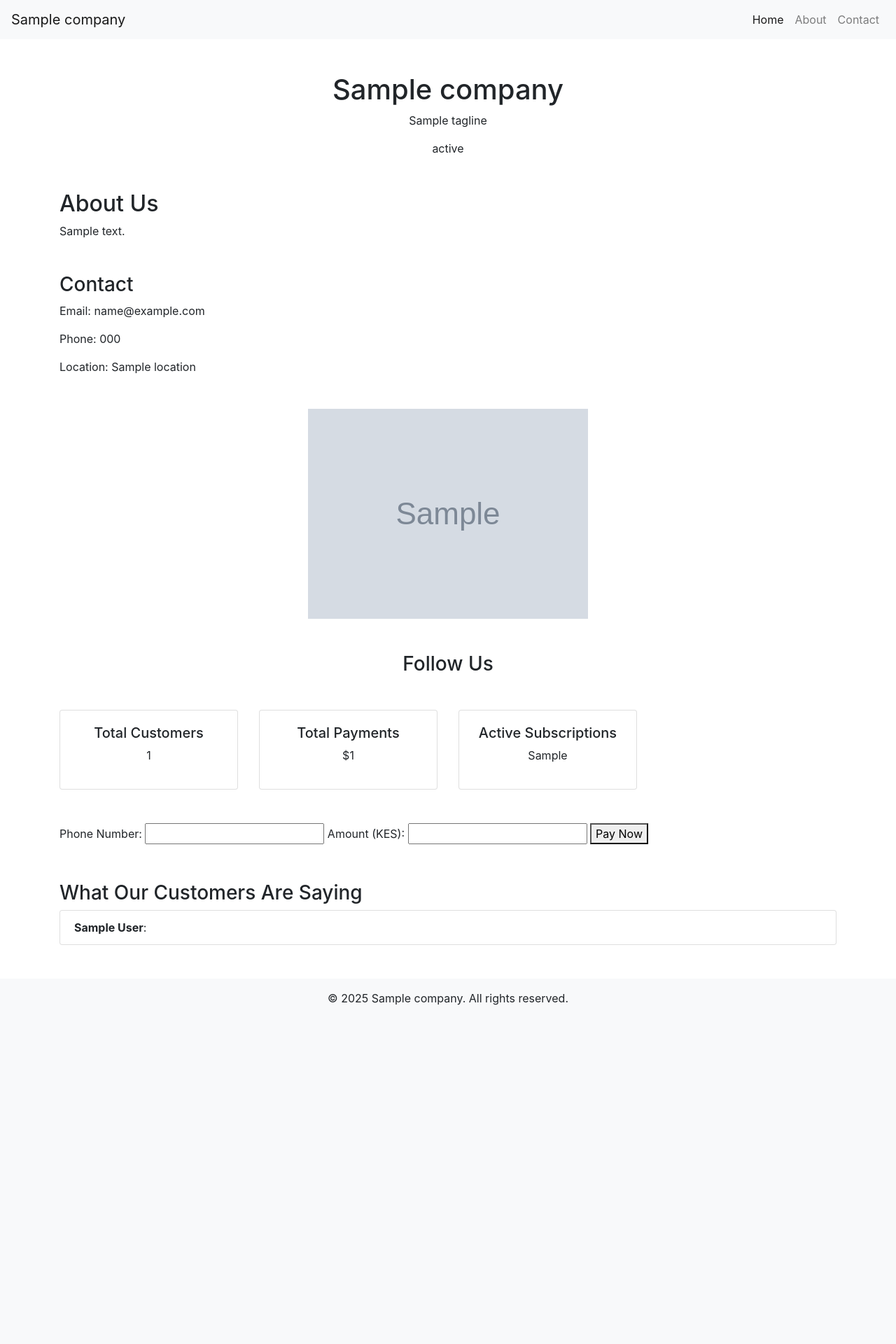
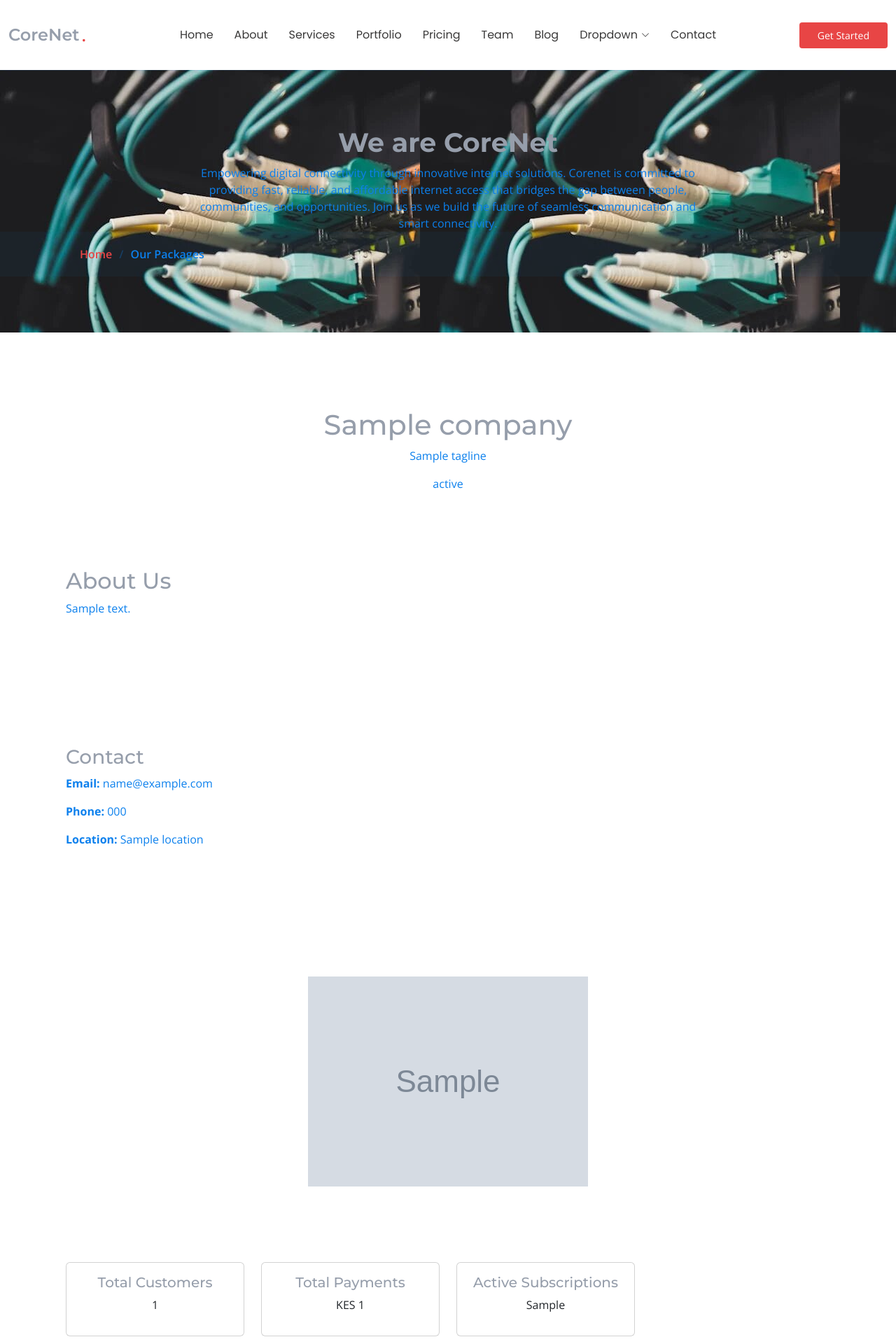
Before and after one commit to Tech-Swift/CoreNet, a Django app: template Netapp/myapp/templates/home.html in a window 1280 px wide. Shown: the top 1920 px of the page at 70% size. Before the commit the page ends 1436 px from the top, so only its background shows below. Run offline with Django 5.2, Linux system fonts and the light colour scheme; tables that the repository leaves empty hold one stand-in row (values such as "Sample post"); the template is opened without the code that fills it: values that come from a table or form of the project are taken from there, most other values are stand-ins (such as "Sample title", 1, 10 or a date in 2020); grey boxes marked "Sample" are stand-in pictures; parts of the project's set-up code (start-up, migrations or seed data) failed here and were passed over; some libraries are stand-ins or nearby versions.

Commit message:
Update A background image and a new landing page

```diff
--- a/Netapp/Netapp/settings.py
+++ b/Netapp/Netapp/settings.py
@@ -140,6 +140,10 @@
     BASE_DIR / 'myapp/assets',   # if you're using a custom folder for extra static
 ]
 
+MEDIA_URL = '/media/'
+MEDIA_ROOT = BASE_DIR / 'media'
+# URL to use when referring to media served from MEDIA_ROOT
+
 # Default primary key field type
 # https://docs.djangoproject.com/en/5.2/ref/settings/#default-auto-field
 
--- a/Netapp/Netapp/urls.py
+++ b/Netapp/Netapp/urls.py
@@ -25,6 +25,8 @@
 
     path('', views.dashboard, name='dashboard'),
 
+    path('home/', views.home, name='home'),
+
     path('trigger/', views.trigger, name='trigger'),
 
     path('callback/', views.callback, name='callback'),
@@ -32,3 +34,5 @@
 
 if settings.DEBUG:
     urlpatterns += static(settings.STATIC_URL, document_root=settings.STATIC_ROOT)
+    urlpatterns += static(settings.MEDIA_URL, document_root=settings.MEDIA_ROOT)
+#         'BACKEND': 'django.template.backends.django.DjangoTemplates',
--- a/Netapp/myapp/assets/css/main.css
+++ b/Netapp/myapp/assets/css/main.css
@@ -20,8 +20,8 @@
 /* Global Colors - The following color variables are used throughout the website. Updating them here will change the color scheme of the entire website */
 :root {
   --background-color: #ffffff; /* Background color for the entire website, including individual sections */
-  --default-color: #212529; /* Default color used for the majority of the text content across the entire website */
-  --heading-color: #32353a; /* Color for headings, subheadings and title throughout the website */
+  --default-color: #0c80ed; /* Default color used for the majority of the text content across the entire website */
+  --heading-color: #969eab; /* Color for headings, subheadings and title throughout the website */
   --accent-color: #e84545; /* Accent color that represents your brand on the website. It's used for buttons, links, and other elements that need to stand out */
   --surface-color: #ffffff; /* The surface color is used as a background of boxed elements within sections, such as cards, icon boxes, or other elements that require a visual separation from the global background. */
   --contrast-color: #ffffff; /* Contrast color for text, ensuring readability against backgrounds of accent, heading, or default colors. */
@@ -666,6 +666,7 @@
 .page-title {
   color: var(--default-color);
   background-color: var(--background-color);
+  background-image:  url("../img/image1.jpg");
   position: relative;
 }
 
--- a/Netapp/myapp/templates/home.html
+++ b/Netapp/myapp/templates/home.html
@@ -1,62 +1,31 @@
-<!DOCTYPE html>
-<html lang="en">
-<head>
-  <meta charset="UTF-8" />
-  <meta name="viewport" content="width=device-width, initial-scale=1.0"/>
-  <title>{{ company.company_name }}</title>
-  <link rel="stylesheet" href="https://stackpath.bootstrapcdn.com/bootstrap/4.5.2/css/bootstrap.min.css" />
-  <!-- Font Awesome for social icons -->
-  <link rel="stylesheet" href="https://cdnjs.cloudflare.com/ajax/libs/font-awesome/6.5.0/css/all.min.css" />
-</head>
-<body>
+{% extends 'master.html' %}
+{% load static %}
 
-<!-- Navbar -->
-<nav class="navbar navbar-expand-lg navbar-light bg-light">
-  <a class="navbar-brand" href="#">{{ company.company_name }}</a>
-  <button class="navbar-toggler" type="button" data-toggle="collapse" data-target="#navbarNav"
-    aria-controls="navbarNav" aria-expanded="false" aria-label="Toggle navigation">
-    <span class="navbar-toggler-icon"></span>
-  </button>
-
-  <div class="collapse navbar-collapse" id="navbarNav">
-    <ul class="navbar-nav ml-auto">
-      <li class="nav-item active">
-        <a class="nav-link" href="#">Home</a>
-      </li>
-      <li class="nav-item">
-        <a class="nav-link" href="#about">About</a>
-      </li>
-      <li class="nav-item">
-        <a class="nav-link" href="#contact">Contact</a>
-      </li>
-    </ul>
-  </div>
-</nav>
-
-<div class="container">
+{% block content %}
+<div class="container my-5">
   <!-- Hero Section -->
-  <header class="text-center my-5">
+  <header class="text-center mb-5">
     <h1>{{ company.company_name }}</h1>
     <p>{{ company.tagline }}</p>
     <p>{{ company.mission_statement }}</p>
   </header>
 
   <!-- About Section -->
-  <section id="about">
+  <section id="about" class="mb-5">
     <h2>About Us</h2>
     <p>{{ company.about_us_text }}</p>
   </section>
 
   <!-- Contact Section -->
-  <section id="contact" class="my-5">
+  <section id="contact" class="mb-5">
     <h3>Contact</h3>
-    <p>Email: {{ company.contact_email }}</p>
-    <p>Phone: {{ company.contact_phone }}</p>
-    <p>Location: {{ company.location }}</p>
+    <p><strong>Email:</strong> {{ company.contact_email }}</p>
+    <p><strong>Phone:</strong> {{ company.contact_phone }}</p>
+    <p><strong>Location:</strong> {{ company.location }}</p>
   </section>
 
-  <!-- Company Logo -->
-  <section class="text-center my-5">
+  <!-- Logo -->
+  <section class="text-center mb-5">
     {% if company.logo %}
       <img src="{{ company.logo.url }}" alt="{{ company.company_name }} logo" class="img-fluid">
     {% else %}
@@ -64,44 +33,8 @@
     {% endif %}
   </section>
 
-  <!-- Social Media Section -->
-  {% if company.social_media_links %}
-  <section class="my-4 text-center">
-    <h3>Follow Us</h3>
-    <ul class="list-inline">
-      {% for platform, link in company.social_media_links.items %}
-        {% if platform|lower == "twitter" or platform|lower == "x" %}
-          <li class="list-inline-item">
-            <a href="{{ link }}" target="_blank" class="btn btn-outline-dark btn-sm">
-              <i class="fab fa-x-twitter"></i> X
-            </a>
-          </li>
-        {% elif platform|lower == "linkedin" %}
-          <li class="list-inline-item">
-            <a href="{{ link }}" target="_blank" class="btn btn-outline-primary btn-sm">
-              <i class="fab fa-linkedin"></i> LinkedIn
-            </a>
-          </li>
-        {% elif platform|lower == "instagram" %}
-          <li class="list-inline-item">
-            <a href="{{ link }}" target="_blank" class="btn btn-outline-danger btn-sm">
-              <i class="fab fa-instagram"></i> Instagram
-            </a>
-          </li>
-        {% elif platform|lower == "facebook" %}
-          <li class="list-inline-item">
-            <a href="{{ link }}" target="_blank" class="btn btn-outline-primary btn-sm">
-              <i class="fab fa-facebook"></i> Facebook
-            </a>
-          </li>
-        {% endif %}
-      {% endfor %}
-    </ul>
-  </section>
-  {% endif %}
-
-  <!-- Key Metrics Section -->
-  <div class="row my-5">
+  <!-- Key Metrics -->
+  <div class="row mb-5">
     <div class="col-md-3">
       <div class="card text-center">
         <div class="card-body">
@@ -114,7 +47,7 @@
       <div class="card text-center">
         <div class="card-body">
           <h5>Total Payments</h5>
-          <p>${{ total_payments }}</p>
+          <p>KES {{ total_payments }}</p>
         </div>
       </div>
     </div>
@@ -128,41 +61,34 @@
     </div>
   </div>
 
-  <form method="POST">
-    {% csrf_token %}
-    <label>Phone Number:</label>
-    <input type="text" name="phone" required>
-
-    <label>Amount (KES):</label>
-    <input type="number" name="amount" required>
-
-    <button type="submit">Pay Now</button>
-</form>
+  <!-- Payment Form -->
+  <section class="mb-5">
+    <form method="POST">
+      {% csrf_token %}
+      <div class="form-group">
+        <label for="phone">Phone Number:</label>
+        <input type="text" class="form-control" name="phone" id="phone" required>
+      </div>
+      <div class="form-group">
+        <label for="amount">Amount (KES):</label>
+        <input type="number" class="form-control" name="amount" id="amount" required>
+      </div>
+      <button type="submit" class="btn btn-primary">Pay Now</button>
+    </form>
+  </section>
 
   <!-- Feedback Section -->
-  <section class="my-5">
+  <section>
     <h3>What Our Customers Are Saying</h3>
     <ul class="list-group">
       {% for feedback in recent_feedback %}
         <li class="list-group-item">
           <strong>{{ feedback.customer.name }}</strong>: {{ feedback.comment }}
         </li>
+      {% empty %}
+        <li class="list-group-item">No feedback yet.</li>
       {% endfor %}
     </ul>
   </section>
-
 </div>
-
-<!-- Footer -->
-<footer class="bg-light text-center text-lg-start mt-5">
-  <div class="text-center p-3">
-    © 2025 {{ company.company_name }}. All rights reserved.
-  </div>
-</footer>
-
-<!-- Bootstrap JS for navbar toggling -->
-<script src="https://code.jquery.com/jquery-3.5.1.slim.min.js"></script>
-<script src="https://cdn.jsdelivr.net/npm/bootstrap@4.5.2/dist/js/bootstrap.bundle.min.js"></script>
-
-</body>
-</html>
+{% endblock %}
--- a/Netapp/myapp/templates/master.html
+++ b/Netapp/myapp/templates/master.html
@@ -14,7 +14,7 @@
   <meta name="description" content="">
   <meta name="keywords" content="">
 
-  <link href="{% static 'img/favicon.png' %}" rel="icon">
+  <link href="{% static 'img/image1.jpg' %}" rel="icon">
   <link href="{% static 'img/apple-touch-icon.png' %}" rel="apple-touch-icon">
 
   <link href="https://fonts.googleapis.com" rel="preconnect">
@@ -84,13 +84,12 @@
   <main class="main">
 
     <div class="page-title" data-aos="fade">
-      <div class="heading">
-        <div class="container">
+      <div class="heading"  data-aos="fade-up">
+         <div class="container">
           <div class="row d-flex justify-content-center text-center">
             <div class="col-lg-8">
-              <h1>Starter Page</h1>
-              <p class="mb-0">Odio et unde deleniti. Deserunt numquam exercitationem. Officiis quo odio sint voluptas consequatur ut a odio voluptatem. Sit dolorum debitis veritatis natus dolores. Quasi ratione sint. Sit quaerat ipsum dolorem.</p>
-            </div>
+              <h1>We are CoreNet</h1>
+              <p class="mb-0">Empowering digital connectivity through innovative internet solutions. Corenet is committed to providing fast, reliable, and affordable internet access that bridges the gap between people, communities, and opportunities. Join us as we build the future of seamless communication and smart connectivity.</p>
           </div>
         </div>
       </div>
@@ -98,11 +97,13 @@
         <div class="container">
           <ol>
             <li><a href="index.html">Home</a></li>
-            <li class="current">Starter Page</li>
+            <li class="current">Our Packages</li>
           </ol>
         </div>
       </nav>
-    </div><section id="starter-section" class="starter-section section">
+    </div>
+
+    <section id="starter-section" class="starter-section section">
 
       <div class="container" data-aos="fade-up">
         {% block content %}
@@ -118,9 +119,9 @@
       <div class="row gy-4">
         <div class="col-lg-5 col-md-12 footer-about">
           <a href="index.html" class="logo d-flex align-items-center">
-            <span class="sitename">Append</span>
+            <span class="sitename">CoreNet</span>
           </a>
-          <p>Cras fermentum odio eu feugiat lide par naso tierra. Justo eget nada terra videa magna derita valies darta donna mare fermentum iaculis eu non diam phasellus.</p>
+          <p>Join a community that values innovation, service, and connection. The future is digital, and with CoreNet, you're always one step ahead.</p>
           <div class="social-links d-flex mt-4">
             <a href=""><i class="bi bi-twitter-x"></i></a>
             <a href=""><i class="bi bi-facebook"></i></a>
@@ -130,7 +131,7 @@
         </div>
 
         <div class="col-lg-2 col-6 footer-links">
-          <h4>Useful Links</h4>
+          <h4>Our Company</h4>
           <ul>
             <li><a href="#">Home</a></li>
             <li><a href="#">About us</a></li>
@@ -141,23 +142,22 @@
         </div>
 
         <div class="col-lg-2 col-6 footer-links">
-          <h4>Our Services</h4>
+          <h4>Our Packages</h4>
           <ul>
-            <li><a href="#">Web Design</a></li>
-            <li><a href="#">Web Development</a></li>
-            <li><a href="#">Product Management</a></li>
-            <li><a href="#">Marketing</a></li>
-            <li><a href="#">Graphic Design</a></li>
+            <li><a href="#">Daily</a></li>
+            <li><a href="#">Weekly</a></li>
+            <li><a href="#">Bi-Weekly</a></li>
+            <li><a href="#">Monthly</a></li>
+            <li><a href="#">Annually</a></li>
           </ul>
         </div>
 
         <div class="col-lg-3 col-md-12 footer-contact text-center text-md-start">
           <h4>Contact Us</h4>
-          <p>A108 Adam Street</p>
-          <p>New York, NY 535022</p>
-          <p>United States</p>
-          <p class="mt-4"><strong>Phone:</strong> <span>+1 5589 55488 55</span></p>
-          <p><strong>Email:</strong> <span>info@example.com</span></p>
+          <p>Kimathi street,Nairobi, Kenya 000000</p>
+          <p>Nairobi,Kenya</p>
+          <p class="mt-4"><strong>Phone:</strong> <span>+254 718 097096</span></p>
+          <p><strong>Email:</strong> <span>mutwirigachanja1@gmail.com</span></p>
         </div>
 
       </div>
--- a/Netapp/myapp/views.py
+++ b/Netapp/myapp/views.py
@@ -30,7 +30,7 @@
         'active_subscriptions': active_subscriptions,
     }
 
-    return render(request, 'master.html', context)
+    return render(request, 'home.html', context)
 
 def dashboard(request):
     return render(request, 'dashboard.html')
```
Also changed, not shown: Netapp/assets/img/fundi.jpg (added), Netapp/assets/img/image1.jpg (added), Netapp/myapp/assets/img/fundi.jpg (added), Netapp/myapp/assets/img/image1.jpg (added), Netapp/myapp/assets/img/optic cable.jpeg (added), Netapp/myapp/migrations/0002_add_checkout_field.py (added).
